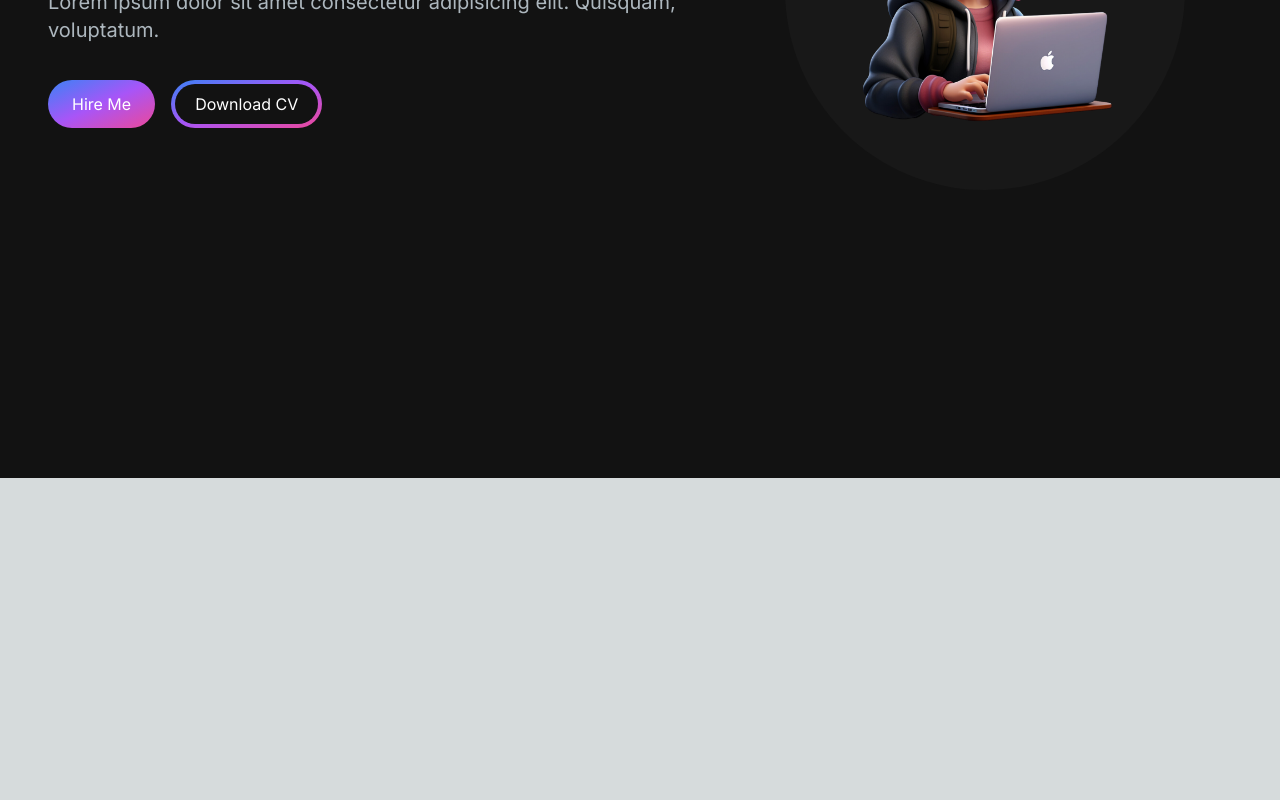
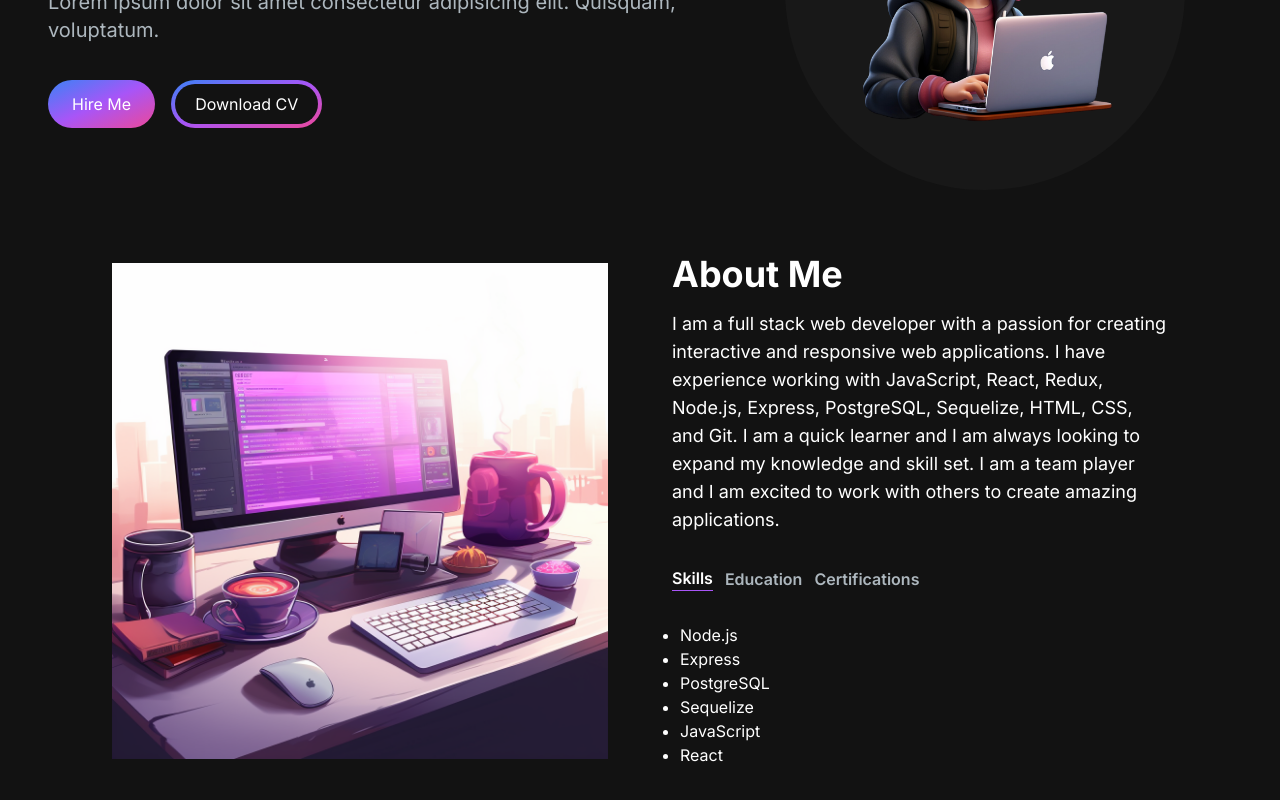
Before and after one commit to dodam24/Portfolio-website, a Next.js app: page / in a window 1280 px wide. Shown: the part 322-1122 px from the top of the page. Before the commit the page ends 800 px from the top, so only its background shows below. Built offline with nearby package versions, Linux system fonts and the light colour scheme.

Commit message:
내 소개(About Me) 섹션

```diff
--- /dev/null
+++ b/src/app/components/AboutSection.jsx
@@ -0,0 +1,98 @@
+"use client";
+
+import React, { useTransition, useState } from "react";
+import Image from "next/image";
+import TabButton from "./TabButton";
+
+const TAB_DATA = [
+  {
+    title: "Skills",
+    id: "skills",
+    content: (
+      <ul className="list-disc pl-2">
+        <li>Node.js</li>
+        <li>Express</li>
+        <li>PostgreSQL</li>
+        <li>Sequelize</li>
+        <li>JavaScript</li>
+        <li>React</li>
+      </ul>
+    )
+  },
+  {
+    title: "Education",
+    id: "education",
+    content: (
+      <ul className="list-disc pl-2">
+        <li>Fullstack Academy of Code</li>
+        <li>University of California, Santa Cruz</li>
+      </ul>
+    )
+  },
+  {
+    title: "Certifications",
+    id: "certifications",
+    content: (
+      <ul className="list-disc pl-2">
+        <li>AWS Cloud Practitioner</li>
+        <li>Google Professional Cloud Developer</li>
+      </ul>
+    )
+  }
+]
+
+const AboutSection = () => {
+  const [tab, setTab] = useState("skills");
+  const [isPending, startTransition] = useTransition();
+
+  const handleTabChange = (id) => {
+    startTransition(() => {
+      setTab(id);
+    });
+  };
+
+  return (
+    <section className="text-white">
+      <div className="md:grid md:grid-cols-2 gap-8 items-center py-8 px-4 xl:gap-16 sm:py-16 xl:px-16">
+        <Image src="/images/about-image.png" width={500} height={500} />
+        <div className="mt-4 md:mt-0 text-left flex flex-col h-full">
+          <h2 className="text-4xl font-bold text-white mb-4">About Me</h2>
+          <p className="text-base lg:text-lg">
+            I am a full stack web developer with a passion for creating
+            interactive and responsive web applications. I have experience
+            working with JavaScript, React, Redux, Node.js, Express, PostgreSQL,
+            Sequelize, HTML, CSS, and Git. I am a quick learner and I am always
+            looking to expand my knowledge and skill set. I am a team player and
+            I am excited to work with others to create amazing applications.
+          </p>
+          <div className="flex flex-row mt-8">
+            <TabButton
+              selectTab={() => handleTabChange("skills")}
+              active={tab === "skills"}
+            >
+              {" "}
+              Skills{" "}
+            </TabButton>
+            <TabButton
+              selectTab={() => handleTabChange("education")}
+              active={tab === "education"}
+            >
+              {" "}
+              Education{" "}
+            </TabButton>
+            <TabButton
+              selectTab={() => handleTabChange("certifications")}
+              active={tab === "certifications"}
+            >
+              {" "}
+              Certifications{" "}
+            </TabButton>
+          </div>
+          <div className="mt-8">{TAB_DATA.find((t) => t.id === tab).content}</div>
+        </div>
+      </div>
+    </section>
+  );
+};
+
+export default AboutSection;
--- /dev/null
+++ b/src/app/components/TabButton.jsx
@@ -0,0 +1,15 @@
+import React from "react";
+
+const TabButton = ({ active, selectTab, children }) => {
+  const buttonClasses = active ? 'text-white border-b border-purple-500' : 'text-[#ADB7BE]'
+
+  return (
+    <button onClick={selectTab}>
+      <p className={`mr-3 font-semibold hover:text-white ${buttonClasses}`}>
+      {children}
+      </p>
+    </button>
+  );
+};
+
+export default TabButton;
--- a/src/app/page.js
+++ b/src/app/page.js
@@ -1,6 +1,7 @@
 import Image from "next/image";
 import HeroSection from "./components/HeroSection";
 import Navbar from "./components/Navbar";
+import AboutSection from './components/AboutSection'
 
 export default function Home() {
   return (
@@ -8,6 +9,7 @@
       <Navbar />
       <div className="container mt-24 mx-auto px-12 py-4">
         <HeroSection />
+        <AboutSection />
       </div>
     </main>
   );
```
Also changed, not shown: public/images/about-image.png (added), 1 other file (tests, documents, lock files or other folders).
